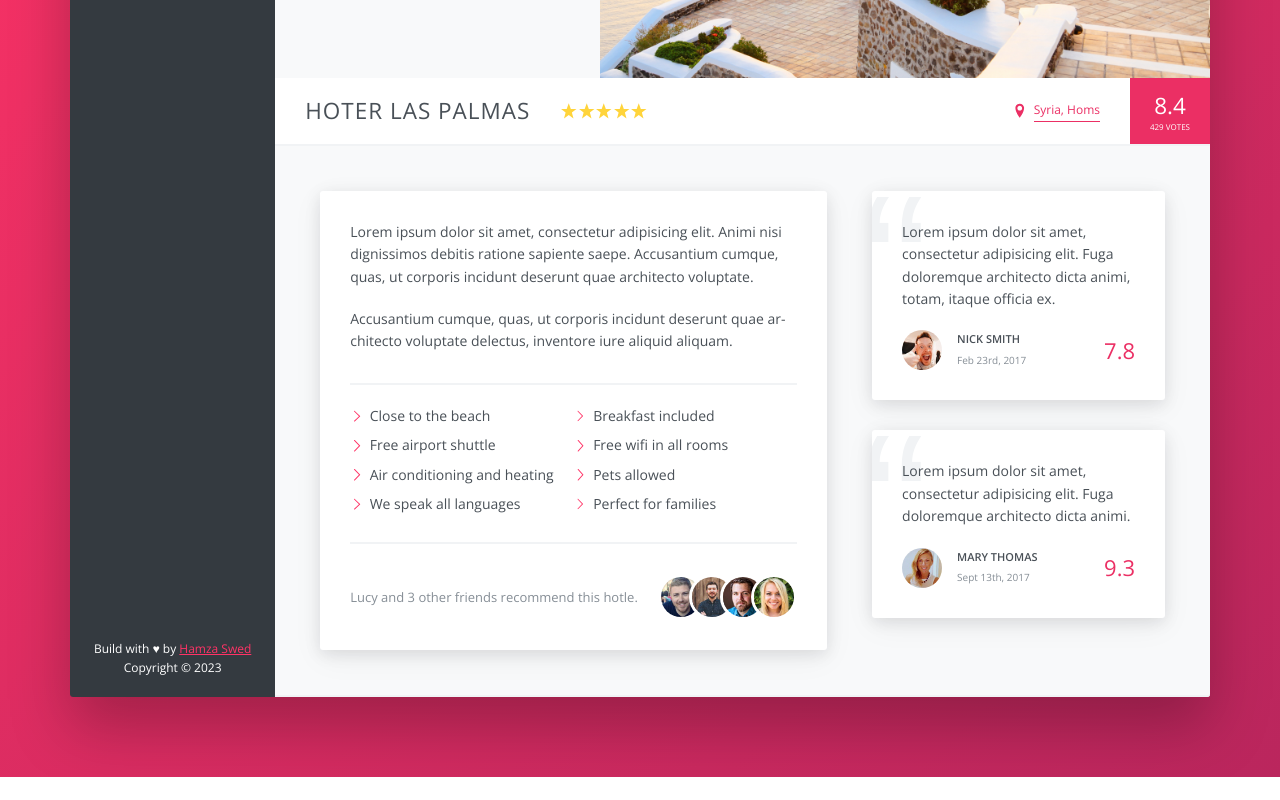
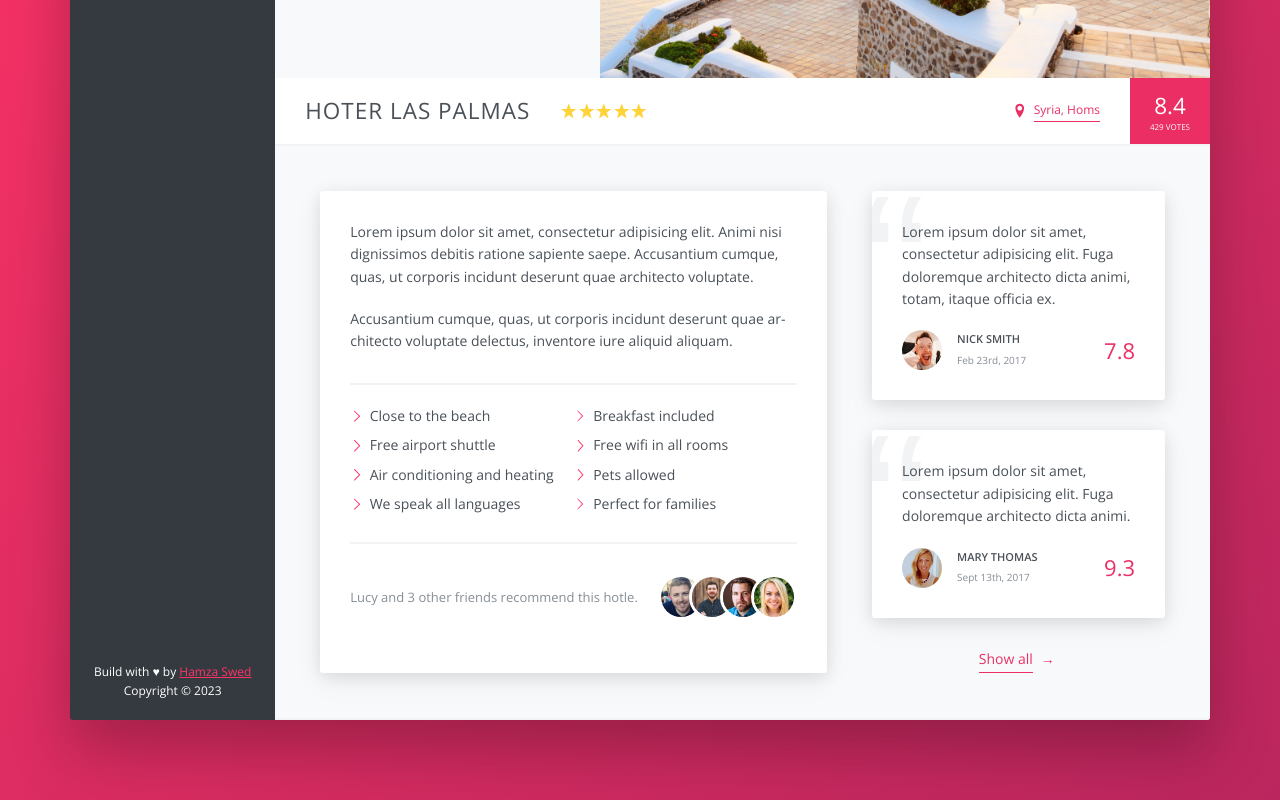
Before and after one commit to hamzaswed/trillo-template, a website built with Vite: page index.html in a window 1280 px wide. Shown: the part 438-1238 px from the top of the page. Before the commit the page ends 1215 px from the top, so only its background shows below. Built offline with nearby package versions, Linux system fonts and the light colour scheme.

Commit message:
add 'show all' button component to review section

```diff
--- a/index.html
+++ b/index.html
@@ -306,6 +306,11 @@
                   <span class="review__rating">9.3</span>
                 </footer>
               </article>
+
+              <a href="#" class="btn-inline">
+                <span class="btn-inline__text">Show all</span>
+                <span class="btn-inline__icon">&rarr;</span>
+              </a>
             </section>
           </section>
         </main>
--- a/sass/_components.scss
+++ b/sass/_components.scss
@@ -679,6 +679,13 @@
   gap: 0.5rem;
   background-color: transparent;
   transition: all 0.2s;
+  margin: auto;
+
+  & span:not(&__text) {
+    align-self: self-start;
+    color: var(--color-primary);
+    margin-left: 3px;
+  }
 
   &__text {
     font-size: inherit;
--- a/sass/_layout.scss
+++ b/sass/_layout.scss
@@ -53,5 +53,9 @@
   & .user-reviews {
     border-radius: 3px;
     flex: 1;
+
+    display: flex;
+    flex-direction: column;
+    justify-content: center;
   }
 }
```
